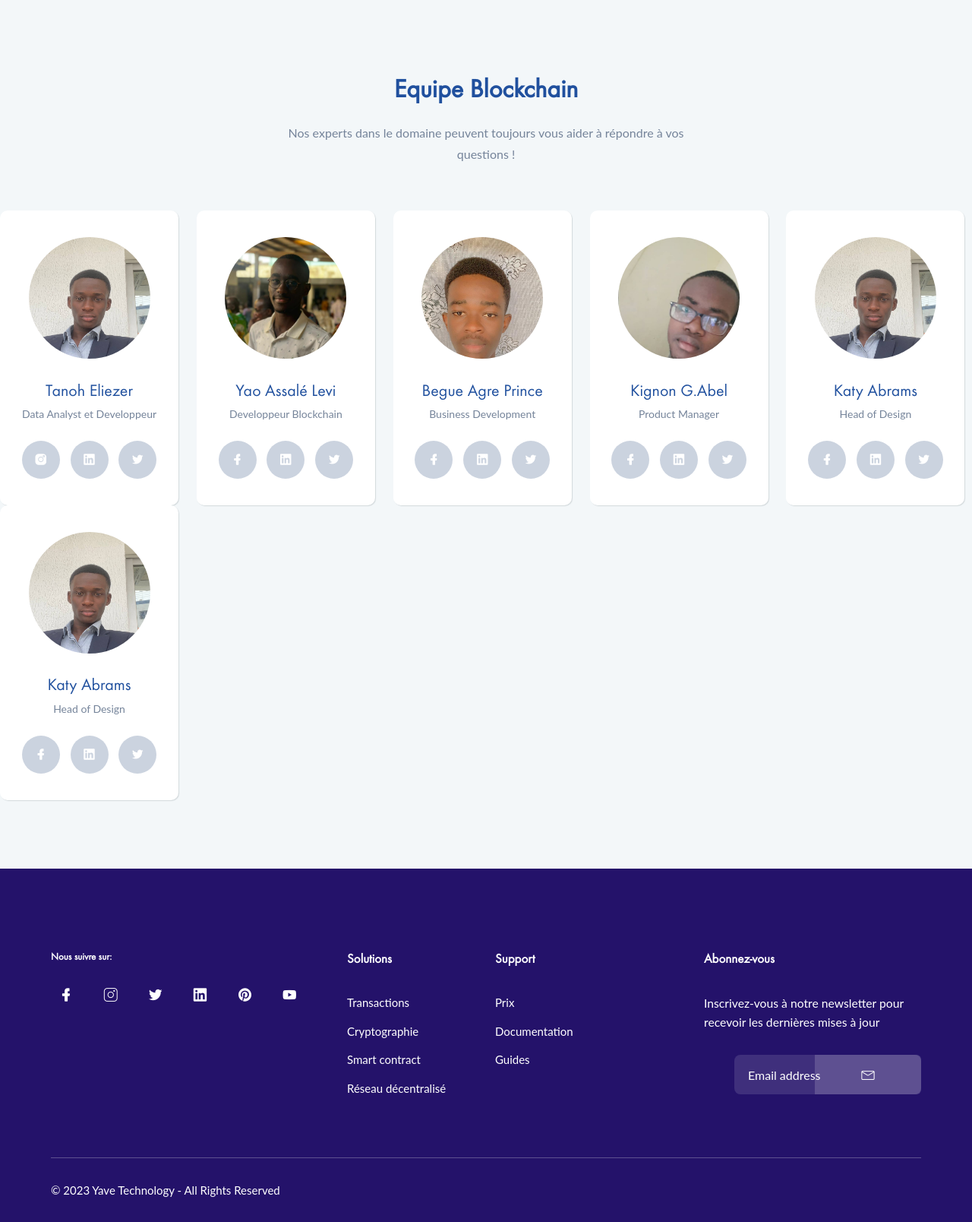
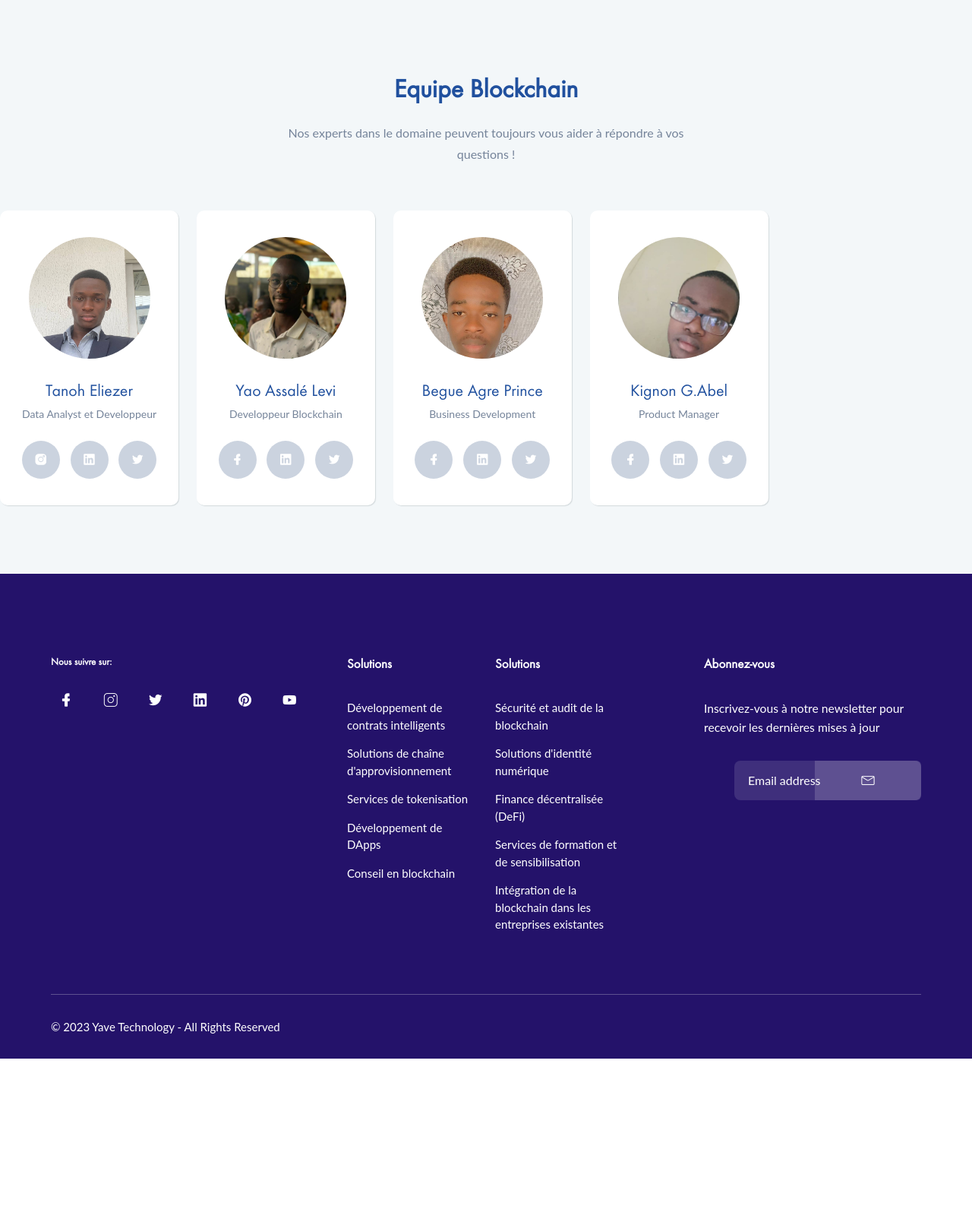
Before and after one commit to 1ne8ight/F_blockchain_website, a Flask app: page / in a window 1280 px wide. Shown: the part 2257-3865 px from the top of the page at 76% size. After the commit the page ends 3650 px from the top, so only its background shows below. Run offline with Flask 3, Linux system fonts and the light colour scheme; some libraries are stand-ins or nearby versions.

Commit message:
modification pour les services

```diff
--- a/application/routes.py
+++ b/application/routes.py
@@ -109,14 +109,14 @@ def crypto():
     return render_template('crypto.html')
 
 #chemin vers la page de metaverse
-@app.route('/metaverse.html')
-def metaverse():
-    return render_template('metaverse.html')
+# @app.route('/metaverse.html')
+# def metaverse():
+#     return render_template('metaverse.html')
 
 #chemin vers la page de nft
-@app.route('/nft.html')
-def nft():
-    return render_template('nft.html')
+@app.route('/Dapps.html')
+def Dapps():
+    return render_template('Dapps.html')
 
 #chemin vers la page de web3
 @app.route('/web3.html')
--- a/application/templates/index.html
+++ b/application/templates/index.html
@@ -72,8 +72,8 @@
                                             aria-expanded="false" aria-label="Toggle navigation">Services</a>
                                         <ul class="sub-menu collapse" id="submenu-1-1">
                                             <li class="nav-item"><a href="web3.html">Web3</a></li>
-                                            <li class="nav-item"><a href="nft.html">NFT</a></li>
-                                            <li class="nav-item"><a href="metaverse.html">Metaverse</a></li>
+                                            <li class="nav-item"><a href="Dapps.html">DApps</a></li>
+                                            <!-- <li class="nav-item"><a href="metaverse.html">Metaverse</a></li> -->
                                             <li class="nav-item"><a href="crypto.html">Crypto-monnaie</a>
                                         </ul>
                                     </li>
@@ -316,7 +316,7 @@
 
 
 			<!-- Team member -->
-			 <div class="member">
+			 <!-- <div class="member">
 				<div class="member-text">
 					<div class="member-img set-bg" data-setbg="application/static/img/membres/tanoh.jpg" style="background-image: url('../static/img/membres/tanoh.jpg');"></div>
 					<h2>Katy Abrams</h2>
@@ -335,10 +335,10 @@
 					</div>
 					<p>Jackson Nash is a full-time faculty member of the Marketing and Behavioural Science Division at the Sauder School of Business at UBC. He leads the Entrepreneurship Group, in the undergraduate and graduate programs, teaching actively in both of these.</p>
 				</div>
-			</div>
+			</div> -->
 
             <!-- Team member -->
-			 <div class="member">
+			 <!-- <div class="member">
 				<div class="member-text">
 					<div class="member-img set-bg" data-setbg="application/static/img/membres/tanoh.jpg" style="background-image: url('../static/img/membres/tanoh.jpg');"></div>
 					<h2>Katy Abrams</h2>
@@ -357,7 +357,7 @@
 					</div>
 					<p>Jackson Nash is a full-time faculty member of the Marketing and Behavioural Science Division at the Sauder School of Business at UBC. He leads the Entrepreneurship Group, in the undergraduate and graduate programs, teaching actively in both of these.</p>
 				</div>
-			</div>
+			</div> -->
 		</div>
 	</section>
 	<!-- Team section -->
@@ -391,10 +391,11 @@
                             <div class="single-footer f-link">
                                 <h3>Solutions</h3>
                                 <ul>
-                                    <li><a href="#">Transactions</a></li>
-                                    <li><a href="#">Cryptographie</a></li>
-                                    <li><a href="#">Smart contract</a></li>
-                                    <li><a href="#">Réseau décentralisé</a></li>
+                                    <li><a href="#">Développement de contrats intelligents</a></li>
+                                    <li><a href="#">Solutions de chaîne d'approvisionnement</a></li>
+                                    <li><a href="#">Services de tokenisation</a></li>
+                                    <li><a href="#">Développement de DApps</a></li>
+                                    <li><a href="#">Conseil en blockchain</a></li>
                                 </ul>
                             </div>
                             <!-- Fin Widget -->
@@ -402,11 +403,13 @@
                         <div class="col-lg-2 col-md-6 col-12">
                             <!--  Widget -->
                             <div class="single-footer f-link">
-                                <h3>Support</h3>
+                                <h3>Solutions</h3>
                                 <ul>
-                                    <li><a href="#">Prix</a></li>
-                                    <li><a href="#">Documentation</a></li>
-                                    <li><a href="#">Guides</a></li>
+                                    <li><a href="#">Sécurité et audit de la blockchain</a></li>
+                                    <li><a href="#">Solutions d'identité numérique</a></li>
+                                    <li><a href="#">Finance décentralisée (DeFi)</a></li>
+                                    <li><a href="#">Services de formation et de sensibilisation</a></li>
+                                    <li><a href="#">Intégration de la blockchain dans les entreprises existantes</a></li>
                                 </ul>
                             </div>
                             <!-- Fin Widget -->
```
Also changed, not shown: application/templates/Dapps.html (renamed from application/templates/nft.html, +15 -13 lines), application/templates/crypto.html (+11 -9 lines), application/templates/web3.html (+11 -9 lines), application/static/img/dapps.jpeg (added).
